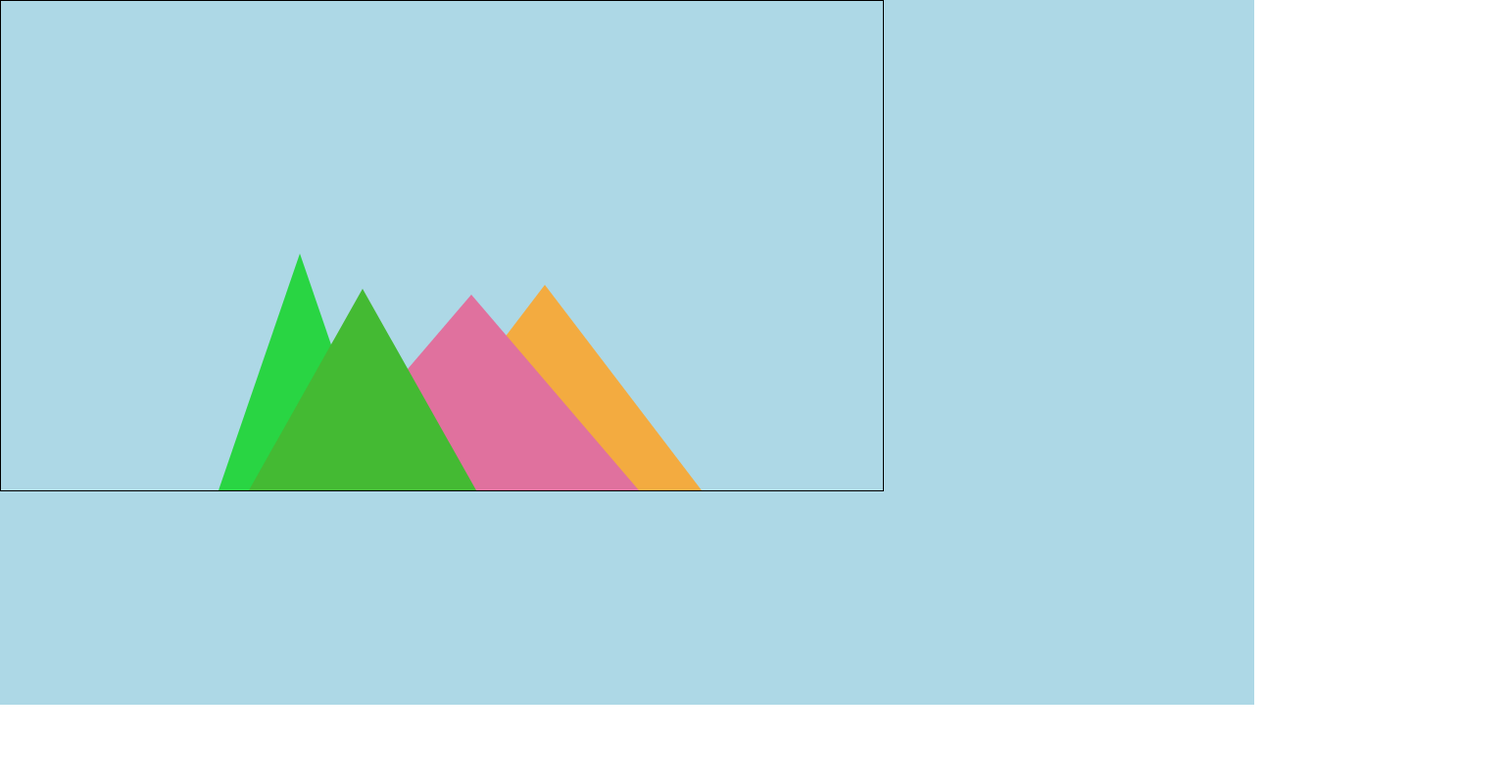
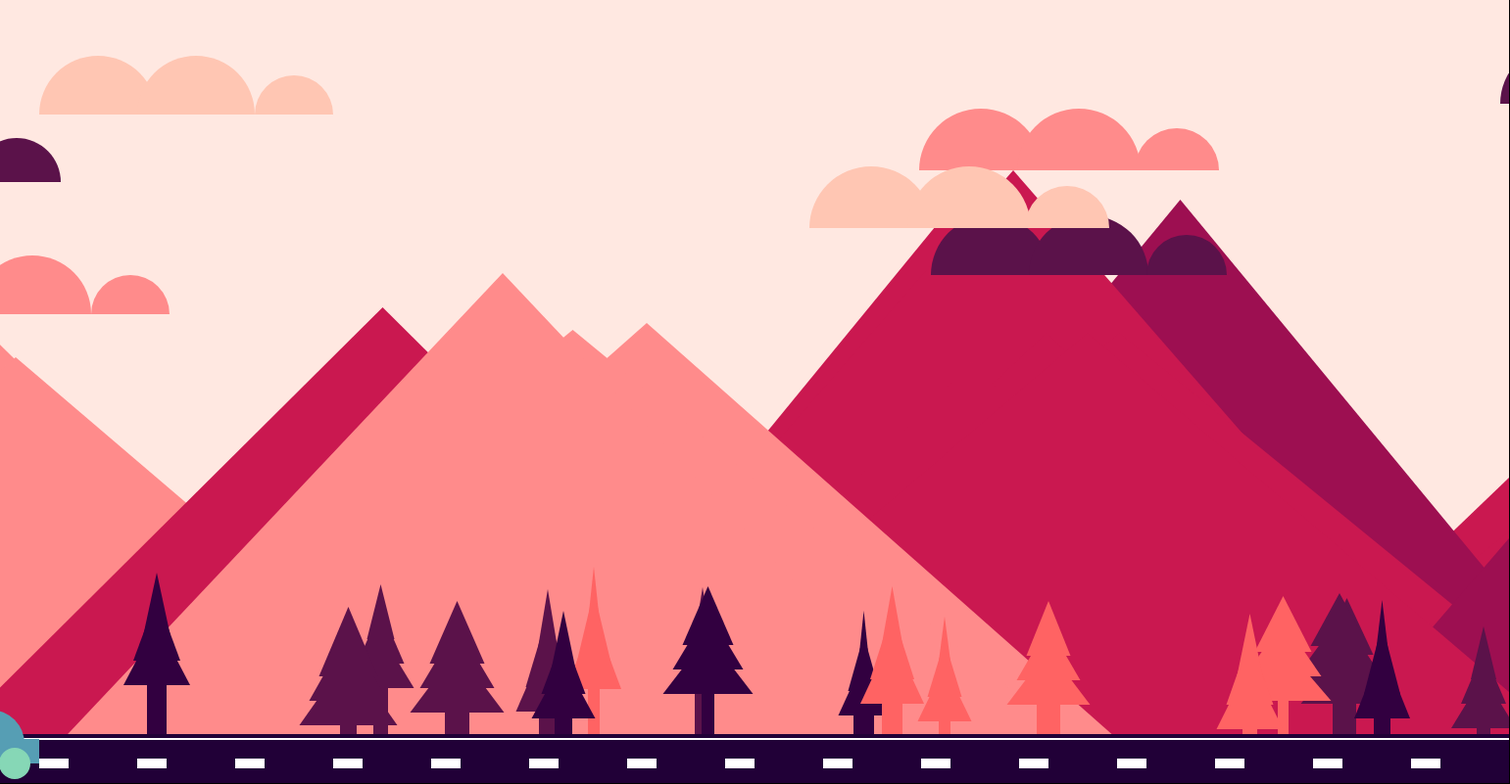
Before and after one commit to OliverZulett/canvas-animated-landscape, a plain HTML site: page index.html in a window 1280 px wide. Shown: the whole page at 98% size, 1541 px wide, since content can reach past the window. Drawn offline with Linux system fonts and the light colour scheme.

Commit message:
canvas landscape

```diff
--- /dev/null
+++ b/components/car.js
@@ -0,0 +1,23 @@
+let position = 200;
+
+const directions = new Map();
+
+directions.set("ArrowLeft", -10);
+directions.set("ArrowRight", 10);
+
+function drawCar() {
+  drawSemiCircle(position + 50, CANVAS_HEIGHT - 40, 35, "#569eb4");
+  drawSquare(position, CANVAS_HEIGHT - 45, 100, 25, "#569eb4");
+  drawCircle(position + 25, CANVAS_HEIGHT - 20, 15, "#86d7b6", "#86d7b6");
+  drawCircle(position + 75, CANVAS_HEIGHT - 20, 15, "#86d7b6", "#86d7b6");
+}
+
+document.addEventListener("keydown", (keyHandler) => {
+  const { key } = keyHandler;
+  dir = directions.has(key) ? directions.get(key) : dir;
+  position += dir;
+});
+
+function moveCar() {
+  drawCar();
+}
--- /dev/null
+++ b/components/clouds.js
@@ -0,0 +1,44 @@
+let clouds = generateClouds();
+
+function generateClouds() {
+  const cloudPositions = [];
+  for (let index = 0; index < 8; index++) {
+    cloudPositions.push(generateRandomCloud());
+  }
+  return cloudPositions;
+}
+
+function generateRandomCloud(origin = randomIntFromInterval(50, CANVAS_WIDTH)) {
+  const CLOUD_COLORS = ['#ffc6b3', '#ff8b8b', '#5b124a'];
+  return {
+    x: origin,
+    y: randomIntFromInterval(100, CANVAS_HEIGHT / 2),
+    radius: randomIntFromInterval(60, 65),
+    color: CLOUD_COLORS[randomIntFromInterval(0, 2)],
+  };
+}
+
+function drawCloud(cloudProps) {
+  const { x, y, radius, color } = cloudProps;
+  for (let index = 0; index < 3; index++) {
+    drawSemiCircle(
+      x + 100 * index,
+      y,
+      index === 1 ? radius : radius - index * 10,
+      color
+    );
+  }
+}
+
+function moveClouds() {
+  clouds = clouds.map((cloud) => {
+    if (cloud.x === 0) {
+      cloud = generateRandomCloud(
+        randomIntFromInterval(CANVAS_WIDTH, CANVAS_WIDTH + CANVAS_WIDTH / 2)
+      );
+    }
+    drawCloud(cloud);
+    cloud.x--;
+    return cloud;
+  });
+}
--- /dev/null
+++ b/components/mountains-alt.js
@@ -0,0 +1,65 @@
+let mountains = generateMountains();
+
+console.log(mountains);
+
+function generateMountains() {
+  const mountainPositions = [];
+  for (let index = 0; index < 10; index++) {
+    mountainPositions.push(generateRandomMountain());
+  }
+  return mountainPositions;
+}
+
+function generateRandomMountain(
+  origin = randomIntFromInterval(0, CANVAS_WIDTH)
+) {
+  const CLOUD_COLORS = ["#ca1850", "#ff8b8b", "#9d0f51"];
+  const separationRate = randomIntFromInterval(80, 180);
+  const height = randomIntFromInterval(500, 700);
+  let width = 0;
+  let peaks = [];
+  for (let peak = 0; peak < 3; peak++) {
+    const peakWidth = randomIntFromInterval(400, 750);
+    peaks.push({
+      origin: origin + peakWidth * peak,
+      height: randomIntFromInterval(height, 300),
+      width: peakWidth,
+    });
+    width = origin - peakWidth;
+  }
+  return {
+    origin: origin,
+    width: width,
+    color: CLOUD_COLORS[randomIntFromInterval(0, 2)],
+    peaks: peaks,
+  };
+}
+
+function drawMountain(mountainProps) {
+  const { color, peaks, origin } = mountainProps;
+  peaks.forEach((peak, index) => {
+    const { height, width } = peak;
+    drawTriangle2(
+      {
+        x0: origin,
+        y0: CANVAS_HEIGHT,
+        x1: width / 2 + origin + 200,
+        y1: CANVAS_HEIGHT - height,
+        x2: width + origin + 400,
+        y2: CANVAS_HEIGHT,
+      },
+      color
+    );
+  });
+}
+
+function moveMountains() {
+  mountains = mountains.map((mountain) => {
+    if (mountain.origin === mountain.width * -1) {
+      mountain = generateRandomMountain(CANVAS_WIDTH);
+    }
+    drawMountain(mountain);
+    mountain.origin--;
+    return mountain;
+  });
+}
--- a/components/mountains.js
+++ b/components/mountains.js
@@ -1,15 +1,90 @@
-console.log("hello mountains");
+// const canvas = document.getElementById("canvas");
+// const ctx = canvas.getContext("2d");
 
-const canvas = document.getElementById("canvas");
-const ctx = canvas.getContext("2d");
+// const CANVAS_HEIGHT = canvas.height;
+// const CANVAS_WIDTH = canvas.width;
 
-const CANVAS_HEIGHT = canvas.height;
-const CANVAS_WIDTH = canvas.width;
+let direction = CANVAS_WIDTH;
 
-let mountains = generateMountains(4);
-console.log(mountains);
+// let mountains = generateMountains(4);
 
-drawMountains(mountains);
+function generateMountains2() {
+  return [
+    {
+      color: '#ca1850',
+      origin: 0,
+      height: 276,
+      separationRate: 122,
+      peaks: [
+        {
+          origin: 0 + direction,
+          height: 214,
+          separationRate: 120,
+        },
+        {
+          origin: 50 + direction,
+          height: 276,
+          separationRate: 150,
+        },
+        {
+          origin: 80 + direction,
+          height: 228,
+          separationRate: 180,
+        },
+      ],
+    },
+    {
+      color: '#ff8b8b',
+      origin: 150,
+      height: 276,
+      separationRate: 122,
+      peaks: [
+        {
+          origin: 250 + direction,
+          height: 170,
+          separationRate: 100,
+        },
+        {
+          origin: 290 + direction,
+          height: 200,
+          separationRate: 150,
+        },
+        {
+          origin: 380 + direction,
+          height: 180,
+          separationRate: 130,
+        },
+      ],
+    },
+    {
+      color: '#9d0f51',
+      origin: 150,
+      height: 276,
+      separationRate: 122,
+      peaks: [
+        {
+          origin: 600 + direction,
+          height: 300,
+          separationRate: 200,
+        },
+        {
+          origin: 700 + direction,
+          height: 350,
+          separationRate: 150,
+        },
+        {
+          origin: 750 + direction,
+          height: 290,
+          separationRate: 180,
+        },
+      ],
+    },
+  ];
+}
+
+// console.log(mountains);
+
+// drawMountains(mountains);
 
 function generateMountains(mountainsQuantity) {
   let mountains = [];
@@ -49,6 +124,7 @@ function drawMountains(mountains) {
 
 function drawMountain(mountainProps) {
   const { color, peaks } = mountainProps;
+  ctx.beginPath();
   peaks.forEach((peak) => {
     drawTriangle(peak);
   });
@@ -58,7 +134,6 @@ function drawMountain(mountainProps) {
 
 function drawTriangle(triangleProps) {
   const { origin, height, separationRate } = triangleProps;
-  ctx.beginPath();
   ctx.moveTo(origin, CANVAS_HEIGHT);
   ctx.lineTo(origin + separationRate, CANVAS_HEIGHT - height);
   ctx.lineTo(origin + separationRate * 2, CANVAS_HEIGHT);
@@ -67,3 +142,10 @@ function drawTriangle(triangleProps) {
 
 const rndInt = randomIntFromInterval(1, 6);
 console.log(rndInt);
+
+function moveMountain() {
+  direction--;
+  if (direction === -CANVAS_WIDTH) {
+    direction = CANVAS_WIDTH;
+  }
+}
--- /dev/null
+++ b/components/road.js
@@ -0,0 +1,37 @@
+let roadDirection = CANVAS_WIDTH;
+let roadSpeed = 1000;
+let markLinesPositions = generateMarkLines();
+
+function generateMarkLines() {
+  const positions = [];
+  for (let index = 0; index < CANVAS_WIDTH / 100; index++) {
+    positions.push(index * 100);
+  }
+  return positions;
+}
+
+function drawRoad() {
+  drawSquare(0, CANVAS_HEIGHT - 50, CANVAS_WIDTH, 50, '#210037');
+}
+
+function drawBorderLine() {
+  drawLine(0, CANVAS_HEIGHT - 45, CANVAS_WIDTH, CANVAS_HEIGHT - 45, 'white', 2);
+}
+
+function generateMarkLine(origin) {
+  drawSquare(origin, CANVAS_HEIGHT - 25, 30, 10, 'white');
+}
+
+function moveRoad() {
+  drawRoad();
+  drawBorderLine();
+
+  markLinesPositions = markLinesPositions.map((position) => {
+    if (position === 0) {
+      position = CANVAS_WIDTH;
+    }
+    generateMarkLine(position);
+    position--;
+    return position;
+  });
+}
--- /dev/null
+++ b/components/sun.js
@@ -0,0 +1,23 @@
+let sun = {
+  x: 0,
+  y: 0,
+  radius: 100,
+  color: '#ffffff'
+}
+
+function drawSun(sunProps) {
+  const { x, y, radius, color } = sunProps
+  drawCircle(x, y, radius, color, color)
+}
+
+function moveSun() {
+  if (sun.x === CANVAS_WIDTH) {
+    sun.x = 0;
+    sun.y += 100
+  }
+  if (sun.y === CANVAS_HEIGHT) {
+    sun.y = 0
+  }
+  drawSun(sun)
+  sun.x += 0.25;
+}
--- /dev/null
+++ b/components/trees.js
@@ -0,0 +1,61 @@
+let trees = generateTrees();
+
+function generateTrees() {
+  const positions = [];
+  for (let index = 0; index < 30; index++) {
+    positions.push(generateRandomTree());
+  }
+  return positions;
+}
+
+function generateRandomTree(
+  origin = randomIntFromInterval(50, CANVAS_WIDTH + CANVAS_WIDTH / 2)
+) {
+  const TREE_COLORS = ["#ff6363", "#5b124a", "#320040"];
+  return {
+    origin: origin,
+    trunkWidth: randomIntFromInterval(10, 25),
+    trunkHeight: randomIntFromInterval(50, 100),
+    treeWidth: randomIntFromInterval(50, 100),
+    treeHeight: randomIntFromInterval(50, 75),
+    color: TREE_COLORS[randomIntFromInterval(0, 2)],
+  };
+}
+
+function moveTree2() {
+  trees = trees.map((tree) => {
+    if (tree.origin === 0) {
+      tree = generateRandomTree(
+        randomIntFromInterval(CANVAS_WIDTH, CANVAS_WIDTH + CANVAS_WIDTH / 2)
+      );
+    }
+    drawTree(tree);
+    tree.origin--;
+    return tree;
+  });
+}
+
+function drawTree(treeProps) {
+  const { trunkWidth, trunkHeight, treeWidth, origin, treeHeight, color } =
+    treeProps;
+  drawSquare(
+    origin,
+    CANVAS_HEIGHT - trunkHeight,
+    trunkWidth,
+    trunkHeight,
+    color
+  );
+  for (let index = 0; index < 3; index++) {
+    drawTriangle2(
+      {
+        x0: 10 * index + origin - treeWidth / 2 + trunkWidth / 2,
+        y0: CANVAS_HEIGHT - (trunkHeight + 25 * index),
+        x1: treeWidth / 2 + origin - treeWidth / 2 + trunkWidth / 2,
+        y1: CANVAS_HEIGHT - (trunkHeight + treeHeight + 25 * index),
+        x2: treeWidth - 10 * index + origin - treeWidth / 2 + trunkWidth / 2,
+        y2: CANVAS_HEIGHT - (trunkHeight + 25 * index),
+      },
+      color
+    );
+  }
+}
--- a/components/utils.js
+++ b/components/utils.js
@@ -1,7 +1,69 @@
+const canvas = document.getElementById('canvas');
+const ctx = canvas.getContext('2d');
+
+const CANVAS_HEIGHT = canvas.height;
+const CANVAS_WIDTH = canvas.width;
+let speed = 10;
+
 function randomIntFromInterval(min, max) {
   return Math.floor(Math.random() * (max - min + 1) + min);
 }
 
 function randomColor() {
-  return "#" + (((1 << 24) * Math.random()) | 0).toString(16).padStart(6, "0");
+  return '#' + (((1 << 24) * Math.random()) | 0).toString(16).padStart(6, '0');
 }
+
+function clearCanvas() {
+  drawSquare(0, 0, CANVAS_WIDTH, CANVAS_HEIGHT, '#ffe8e1');
+}
+
+function drawSquare(xi, yi, w, h, color) {
+  ctx.fillStyle = color;
+  ctx.fillRect(xi, yi, w, h);
+}
+
+function drawLine(x0, y0, x1, y1, color, width = 5) {
+  ctx.beginPath();
+  ctx.moveTo(x0, y0);
+  ctx.lineTo(x1, y1);
+  ctx.lineWidth = width;
+  ctx.strokeStyle = color;
+  ctx.stroke();
+}
+
+function drawTriangle2(coordinates, fillColor) {
+  const { x0, y0, x1, y1, x2, y2 } = coordinates;
+  // the triangle
+  ctx.beginPath();
+  ctx.moveTo(x0, y0);
+  ctx.lineTo(x1, y1);
+  ctx.lineTo(x2, y2);
+  ctx.closePath();
+
+  // the outline
+  // ctx.lineWidth = 10;
+  // ctx.strokeStyle = '#666666';
+  // ctx.stroke();
+
+  // the fill color
+  ctx.fillStyle = fillColor;
+  ctx.fill();
+}
+
+function drawSemiCircle(x, y, radius, color) {
+  ctx.beginPath();
+  ctx.arc(x, y, radius, 0, Math.PI, true);
+  ctx.closePath();
+  ctx.fillStyle = color;
+  ctx.fill();
+}
+
+function drawCircle(x, y, radius, fillColor, strokeColor) {
+  ctx.beginPath();
+  ctx.arc(x, y, radius, 0, Math.PI * 2);
+  ctx.closePath();
+  ctx.fillStyle = fillColor;
+  ctx.strokeStyle = strokeColor;
+  ctx.stroke();
+  ctx.fill();
+}
--- a/index.html
+++ b/index.html
@@ -11,10 +11,17 @@
 
 <body>
   <div class="parallax-container">
-    <canvas id="canvas" height="500" width="900"></canvas>
+    <canvas id="canvas" height="800" width="1800"></canvas>
   </div>
   <script src="./components/utils.js"></script>
-  <script src="./components/mountains.js"></script>
+  <!-- <script src="./components/mountains.js"></script> -->
+  <script src="./components/mountains-alt.js"></script>
+  <script src="./components/road.js"></script>
+  <script src="./components/trees.js"></script>
+  <script src="./components/clouds.js"></script>
+  <script src="./components/sun.js"></script>
+  <script src="./components/car.js"></script>
+  <script src="./main.js"></script>
 </body>
 
 </html>
--- a/main.js
+++ b/main.js
@@ -0,0 +1,40 @@
+run();
+
+function run() {
+  // moveMountain();
+  clearCanvas();
+  moveSun();
+  moveMountains();
+  moveTree2();
+  moveRoad();
+  moveClouds();
+  moveCar();
+  setTimeout(run, speed);
+}
+
+// drawTriangle2({
+//   x0: 0,
+//   y0: CANVAS_HEIGHT,
+//   x1: 200,
+//   y1: CANVAS_HEIGHT - 200,
+//   x2: 400,
+//   y2: CANVAS_HEIGHT,
+// }, 'red');
+
+// drawTriangle2({
+//   x0: 100,
+//   y0: CANVAS_HEIGHT,
+//   x1: 300,
+//   y1: CANVAS_HEIGHT - 250,
+//   x2: 500,
+//   y2: CANVAS_HEIGHT,
+// }, 'red');
+
+// drawTriangle2({
+//   x0: 200,
+//   y0: CANVAS_HEIGHT,
+//   x1: 400,
+//   y1: CANVAS_HEIGHT - 200,
+//   x2: 600,
+//   y2: CANVAS_HEIGHT,
+// }, 'red');
--- a/styles.css
+++ b/styles.css
@@ -8,8 +8,11 @@ html, body {
   /* width: 100%;
   height: 100%;
   background-color: lightblue; */
+  display: flex;
+  justify-content: center;
+  align-items: center;
   background-color: lightblue;
-  height: 90%;
+  height: 100%;
 }
 
 #canvas {
```
